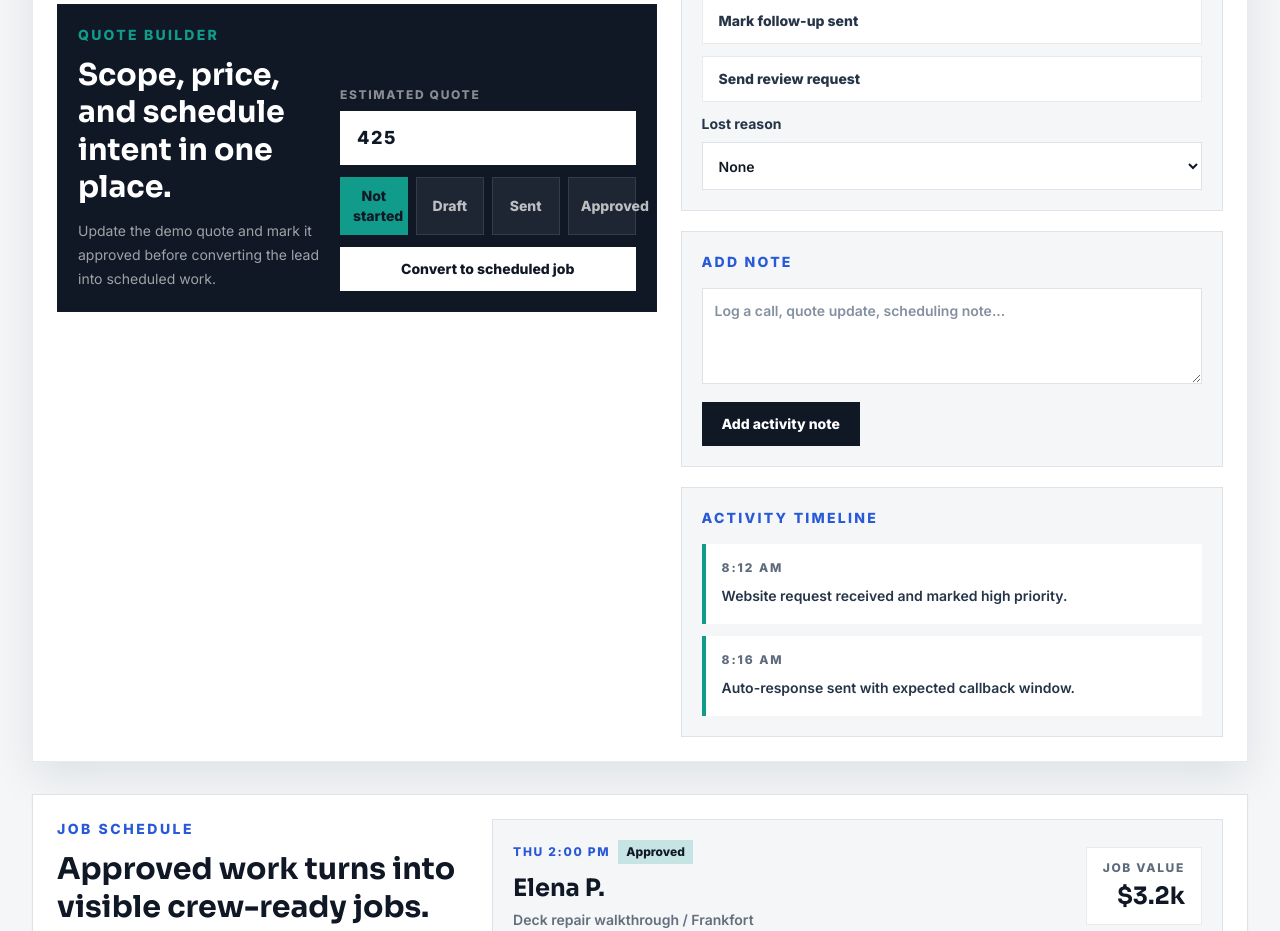
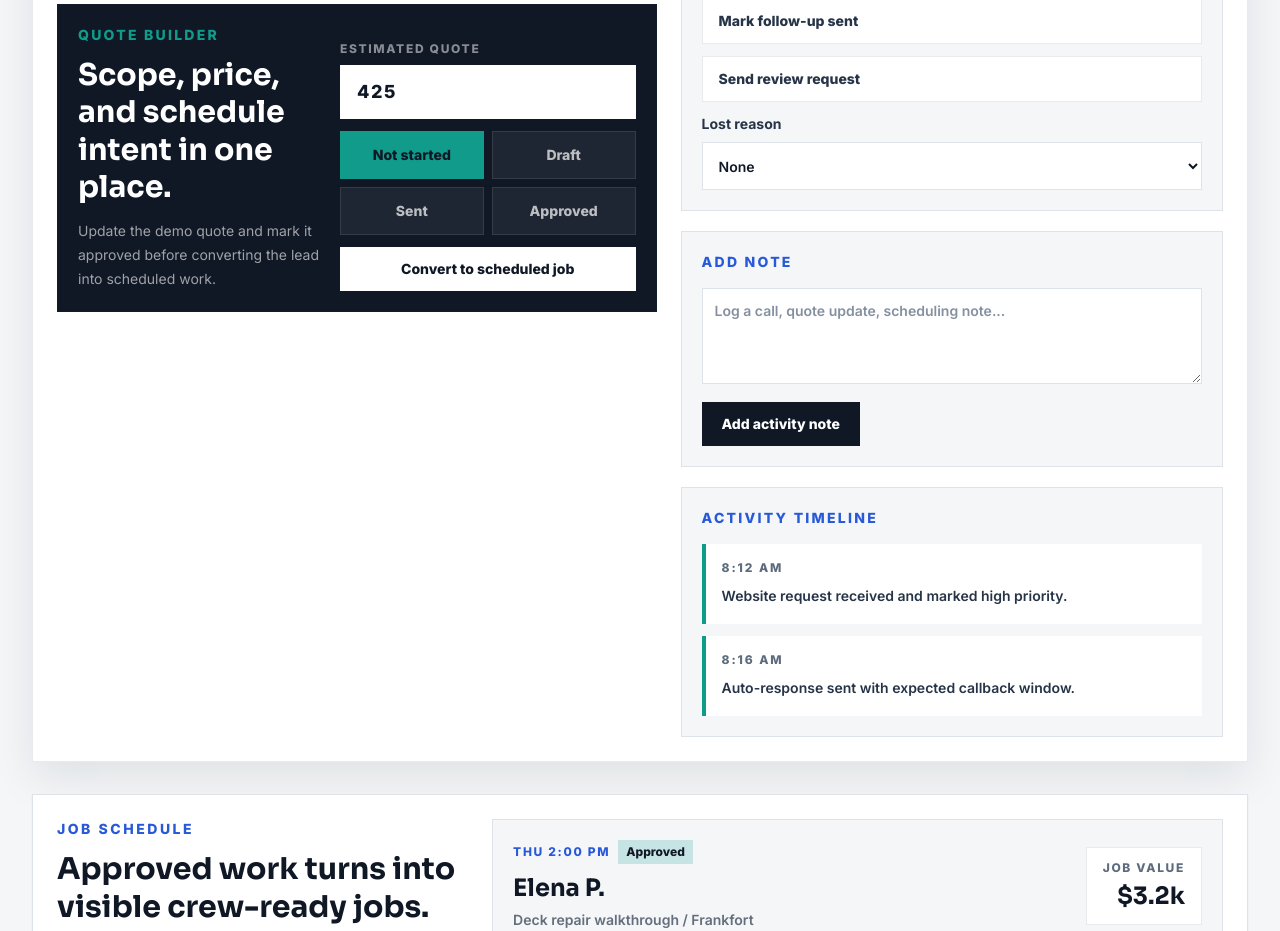
Before and after one commit to RafBro8/certa-ops, a React (Vite) app: page / in a window 1280 px wide. Shown: the part 3560-4491 px from the top of the page. Built offline with nearby package versions, Linux system fonts and the light colour scheme.

Commit message:
style: refine quote status controls

```diff
--- a/src/App.tsx
+++ b/src/App.tsx
@@ -1346,10 +1346,10 @@ function LeadDetailPanel({
                     value={lead.value}
                   />
                 </label>
-                <div className="grid gap-2 sm:grid-cols-4">
+                <div className="grid grid-cols-2 gap-2">
                   {quoteStatuses.map((status) => (
                     <button
-                      className={`min-h-12 border px-3 py-2 text-sm font-extrabold transition ${
+                      className={`min-h-12 border px-3 py-2 text-center text-sm font-extrabold transition ${
                         lead.quoteStatus === status
                           ? 'border-signal bg-signal text-night'
                           : 'border-white/10 bg-white/[0.06] text-white/70 hover:border-signal hover:text-white'
```
